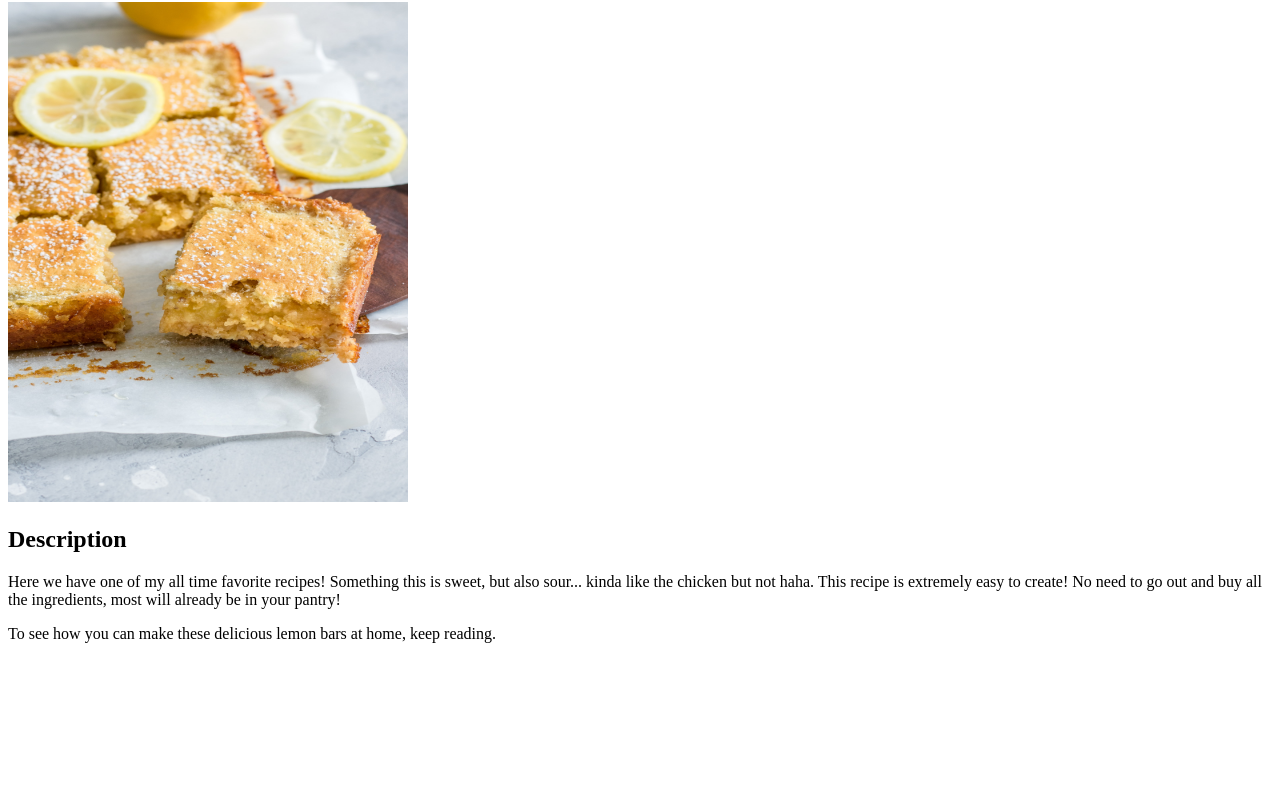
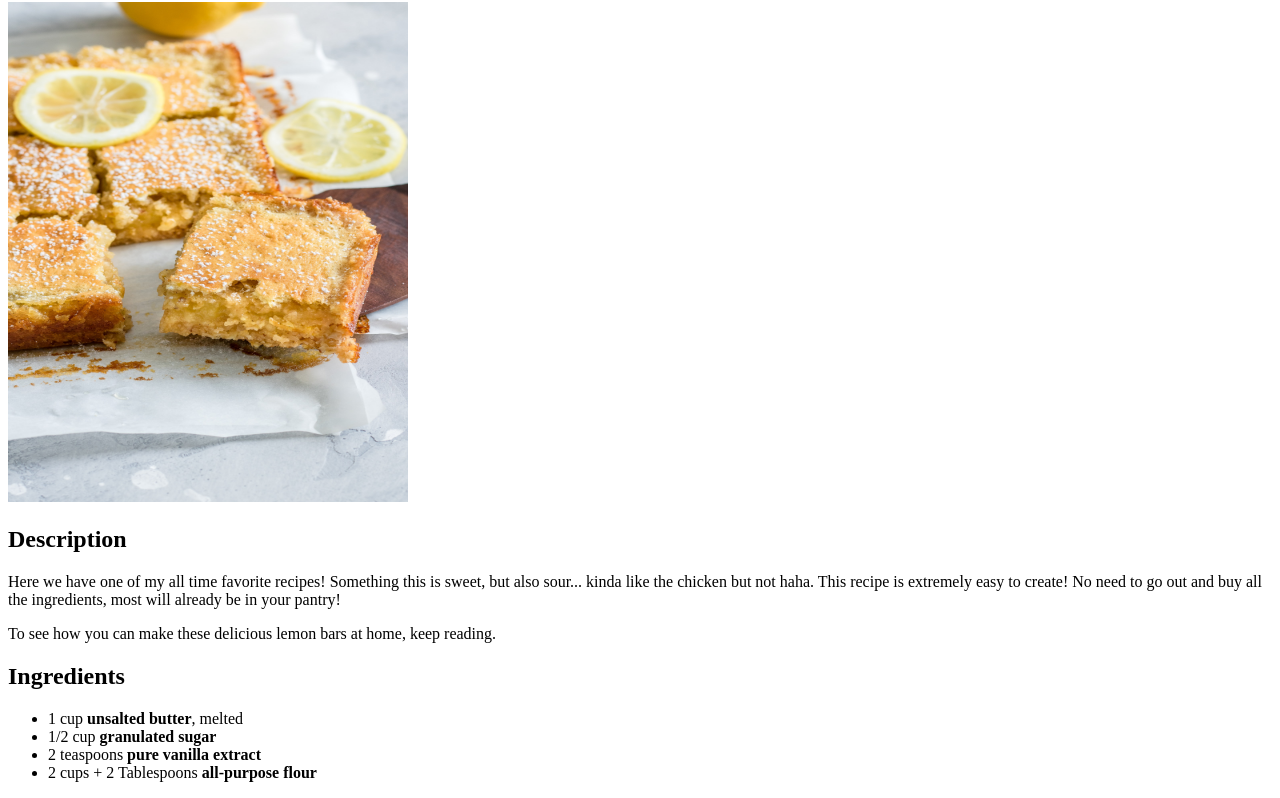
Before and after one commit to sairaheta1/odin-recipes, a plain HTML site: page recipes/lemonBars.html in a window 1280 px wide. Shown: the part 78-876 px from the top of the page. Before the commit the page ends 800 px from the top, so only its background shows below. Drawn offline with Linux system fonts and the light colour scheme.

Commit message:
added ingredients to lemon bars page

```diff
--- a/recipes/lemonBars.html
+++ b/recipes/lemonBars.html
@@ -15,6 +15,13 @@
             already be in your pantry!</p>
         <p>To see how you can make these delicious lemon bars at home, keep reading.</p>
 
+        <h2>Ingredients</h2>
+        <ul>
+            <li>1 cup <strong>unsalted butter</strong>, melted</li>
+            <li>1/2 cup <strong>granulated sugar</strong></li>
+            <li>2 teaspoons <strong>pure vanilla extract</strong></li>
+            <li>2 cups + 2 Tablespoons <strong>all-purpose flour</strong></li>
+        </ul>
     </body>
 </html>
 <!-- should have an image of the dish under h1, under the image it should have
```
